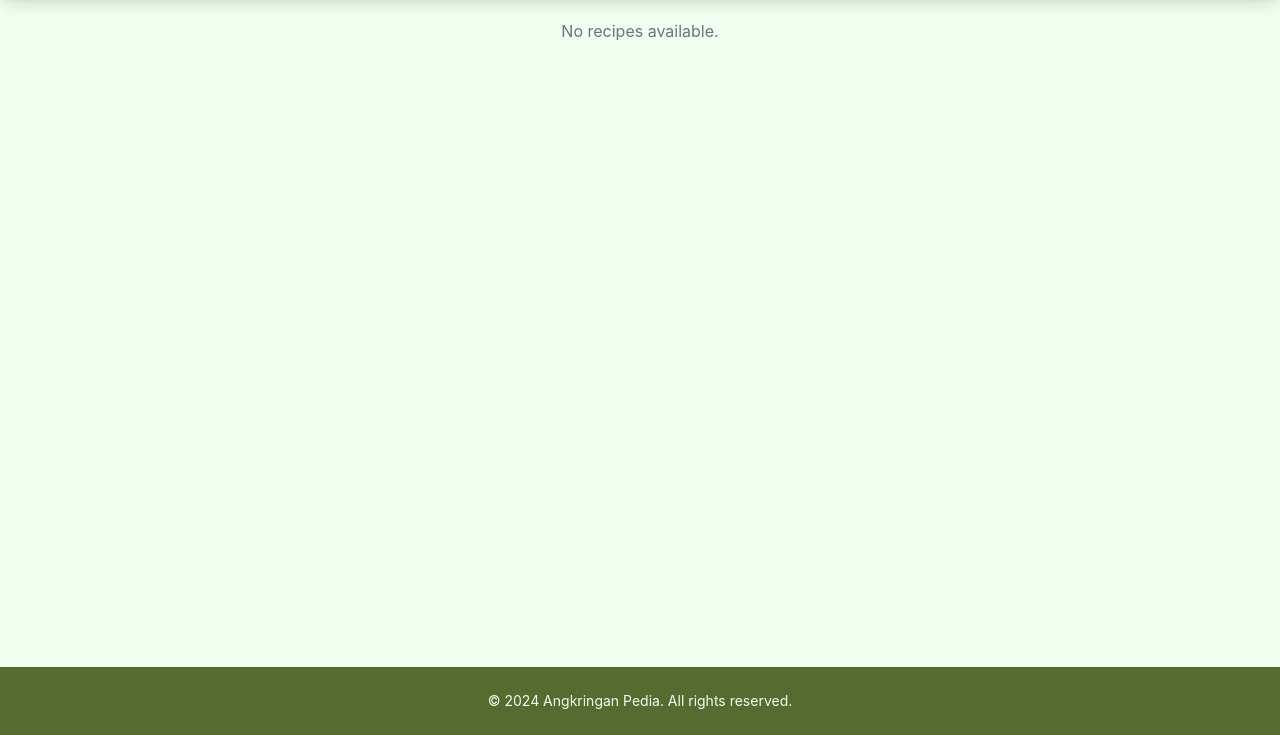
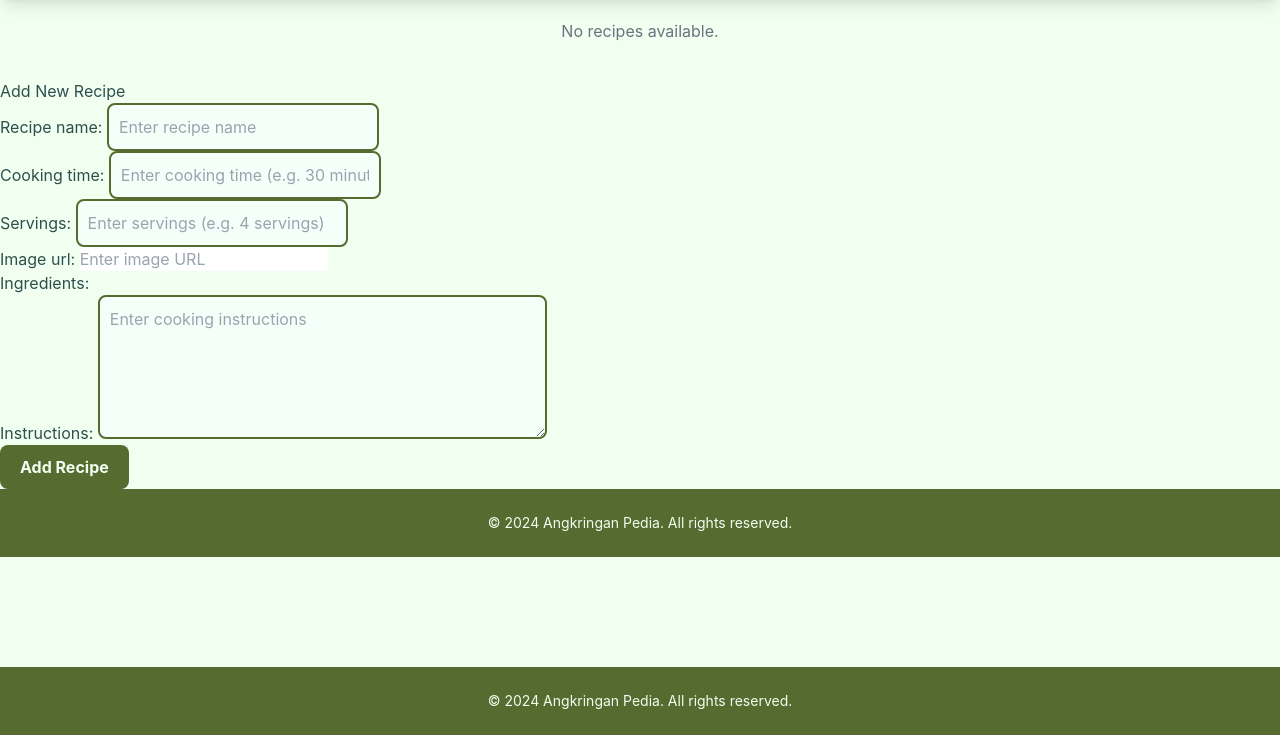
Before and after one commit to Cyades/AngkringanPedia, a Django app: template main/templates/main.html in a window 1280 px wide. Shown: the part 65-800 px from the top of the page. Run offline with Django 5.2, Linux system fonts and the light colour scheme; the template is opened without the code that fills it: values that come from a table or form of the project are taken from there, others are empty; some libraries are stand-ins or nearby versions.

Commit message:
fix add recipe and etc

```diff
--- a/AngkringanPedia/urls.py
+++ b/AngkringanPedia/urls.py
@@ -20,4 +20,5 @@ from django.urls import path, include
 urlpatterns = [
     path('admin/', admin.site.urls),
     path('', include('main.urls')),
+    path('recipes/', include(('main.urls', 'main'), namespace='main')),
 ]
--- /dev/null
+++ b/main/forms.py
@@ -0,0 +1,21 @@
+from django import forms
+from .models import Recipe, Ingredient
+
+class AddRecipeForm(forms.ModelForm):
+    class Meta:
+        model = Recipe
+        fields = ['recipe_name', 'cooking_time', 'servings', 'image_url', 'ingredients', 'instructions']
+        widgets = {
+            'recipe_name': forms.TextInput(attrs={'placeholder': 'Enter recipe name'}),
+            'cooking_time': forms.TextInput(attrs={'placeholder': 'Enter cooking time (e.g. 30 minutes)'}),
+            'servings': forms.TextInput(attrs={'placeholder': 'Enter servings (e.g. 4 servings)'}),
+            'image_url': forms.URLInput(attrs={'placeholder': 'Enter image URL'}),
+            'ingredients': forms.CheckboxSelectMultiple(),
+            'instructions': forms.Textarea(attrs={'placeholder': 'Enter cooking instructions', 'rows': 5}),
+        }
+
+    def clean_servings(self):
+        servings = self.cleaned_data.get('servings')
+        if not servings.isdigit():
+            raise forms.ValidationError("Servings should be a number.")
+        return servings
--- /dev/null
+++ b/main/templates/add_recipe.html
@@ -0,0 +1,9 @@
+{% extends 'base.html' %}
+{% block content %}
+<h1>Add New Recipe</h1>
+<form method="POST" action="{% url 'main:add_recipe' %}">
+    {% csrf_token %}
+    {{ form.as_p }}
+    <button type="submit">Add Recipe</button>
+</form>
+{% endblock %}
--- a/main/templates/main.html
+++ b/main/templates/main.html
@@ -3,5 +3,6 @@
 {% include 'navbar.html' %}
 <body>
     {% include 'recipe_list.html' %}
+    {% include 'add_recipe.html' %}
 </body>
 {% endblock content %}
--- a/main/urls.py
+++ b/main/urls.py
@@ -1,9 +1,12 @@
 from django.urls import path
-from main.views import show_main, search_recipes
+from main.views import show_main, search_recipes, add_recipe
+from . import views
+
 
 app_name = 'main'
 
 urlpatterns = [
     path('', show_main, name='show_main'),
     path('search/', search_recipes, name='search_recipes'),
+    path('add-recipe/', views.add_recipe, name='add_recipe'),
 ]
```
Also changed, not shown: main/views.py (+14 -1 lines).
